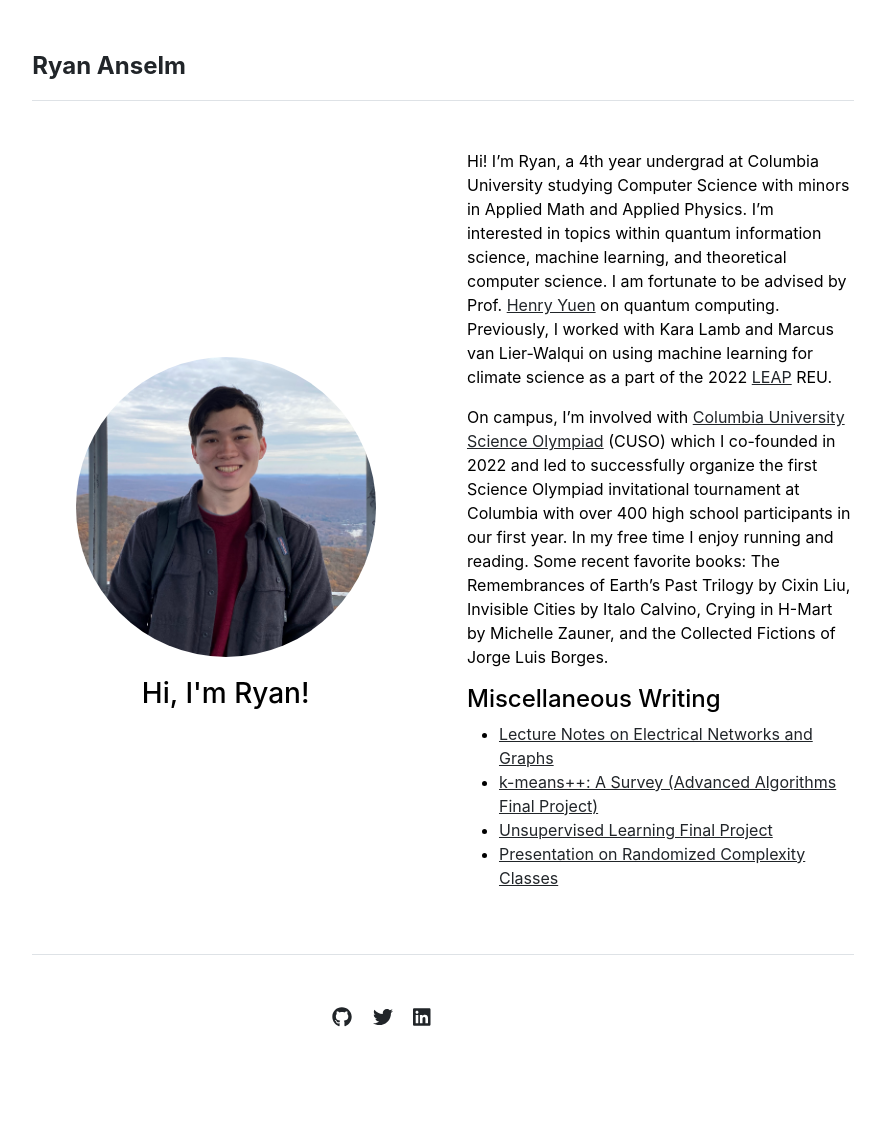
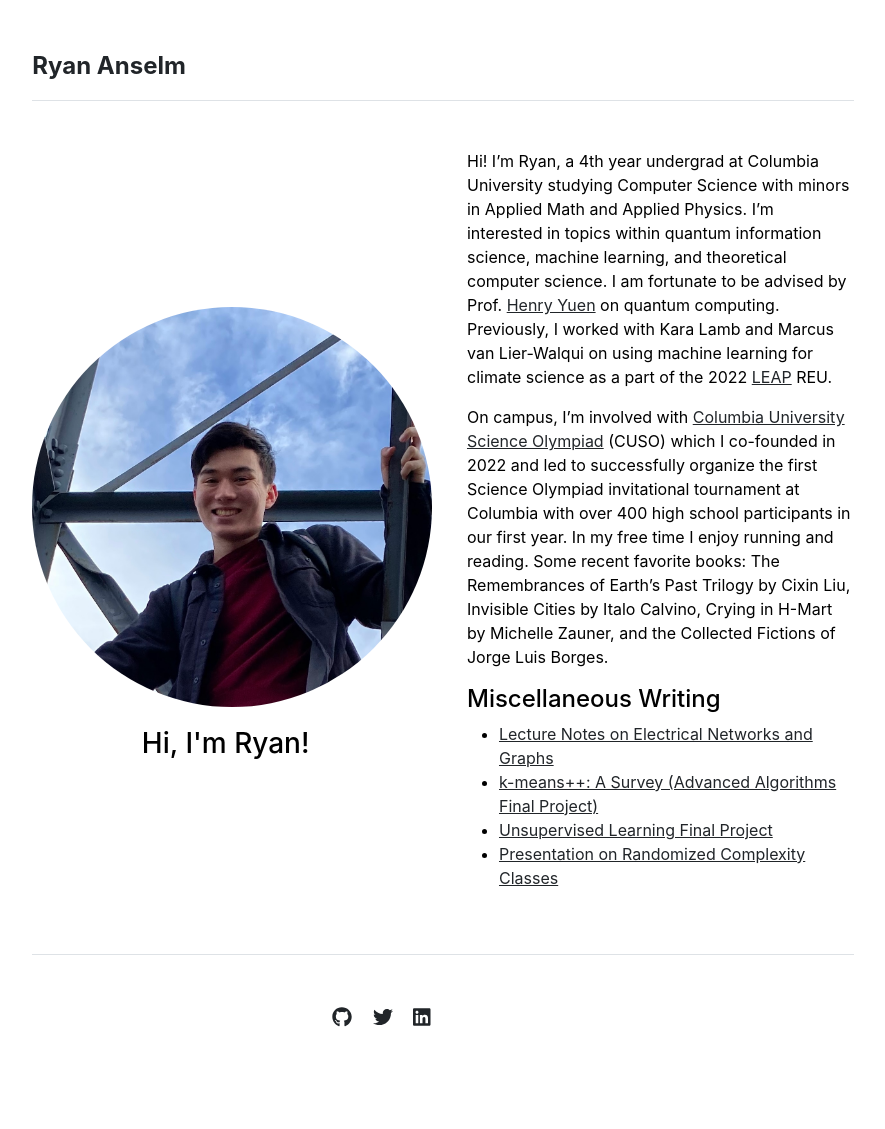
Before and after one commit to ryboselm/ryboselm.github.io, a Jekyll site: the page built from index.md, in a window 1280 px wide. Shown: the whole page, without its empty margins (197-1082 px from the left). Built offline with Jekyll 4.4.1, drawn with Linux system fonts in a browser that asks for light colours.

Commit message:
update pfp

```diff
--- a/_layouts/home.html
+++ b/_layouts/home.html
@@ -5,7 +5,7 @@ layout: default
 <div class="row g-5 mb-5 align-items-center">
 
   <div class="col-md-6">
-    <img class="circ-img" src="{{ site.github.url }}/assets/img/IMG_8202.jpg" alt="Ryan" width="300", height="300", vspace="20">
+    <img class="circ-img" src="{{ site.github.url }}/assets/img/ryan_firetower_walkingdown.jpg" alt="Ryan" width="400", height="400", vspace="20">
 
     <center>
       <h3>Hi, I'm Ryan! </h3>
```
Also changed, not shown: assets/img/ryan_firetower_walkingdown.jpg (added).
